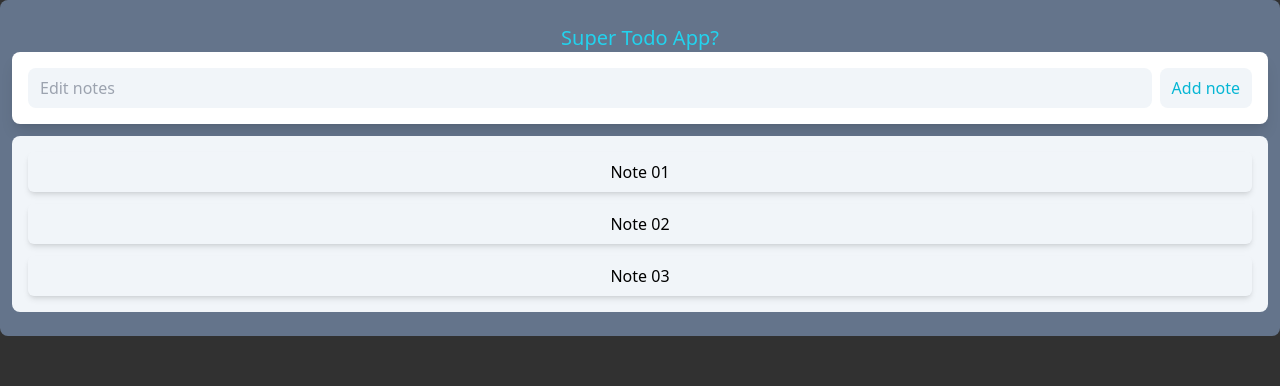
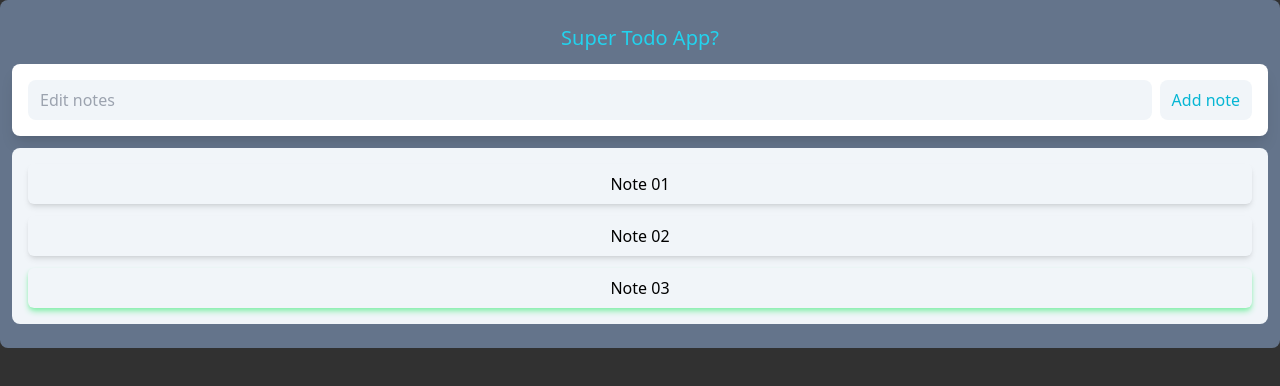
Before and after one commit to LuckyFoxCode/todo_react, a React (Vite) app: page / in a window 1280 px wide. Shown: the top 386 px of the page. Built offline with nearby package versions, Linux system fonts and the light colour scheme.

Commit message:
:sparkles: Add functionality "add & remove" notes

```diff
--- a/src/App.tsx
+++ b/src/App.tsx
@@ -1,11 +1,17 @@
+import { useState } from 'react';
 import { TodoForm, TodoList } from '@/components/Todo';
+import { todos } from './data/todos';
+import { TodosProps } from './utils/types';
 
 export const App = () => {
+  const [notes, setNotes] = useState<TodosProps[]>(todos);
   return (
     <div className="w-full bg-slate-500 rounded-lg px-3 py-6">
-      <h1 className="text-cyan-400 text-center text-xl">Super Todo App?</h1>
-      <TodoForm />
-      <TodoList />
+      <h1 className="text-cyan-400 text-center text-xl mb-3">
+        Super Todo App?
+      </h1>
+      <TodoForm setNotes={setNotes} />
+      <TodoList notes={notes} setNotes={setNotes} />
     </div>
   );
 };
--- a/src/components/Todo/TodoForm.tsx
+++ b/src/components/Todo/TodoForm.tsx
@@ -1,9 +1,39 @@
+import { useState } from 'react';
+import { TodosProps } from '@/utils/types';
 import { Button, Input } from '../common';
 
-export const TodoForm = () => {
+interface TodoFormProps {
+  setNotes: React.Dispatch<React.SetStateAction<TodosProps[]>>;
+}
+
+export const TodoForm: React.FC<TodoFormProps> = ({ setNotes }) => {
+  const [inputValue, setInputValue] = useState('');
+
+  const handleInputValue = (e: React.ChangeEvent<HTMLInputElement>) => {
+    setInputValue(e.target.value);
+  };
+  const handleSubmit = (e: React.FormEvent<HTMLFormElement>) => {
+    e.preventDefault();
+
+    setNotes((prev) => [
+      ...prev,
+      { id: crypto.randomUUID(), note: inputValue, isDone: false },
+    ]);
+
+    setInputValue('');
+  };
   return (
-    <form className="bg-white rounded-lg p-4 flex mb-3 shadow-lg">
-      <Input type="text" placeholder="Edit notes" className="mr-2" />
+    <form
+      onSubmit={handleSubmit}
+      className="bg-white rounded-lg p-4 flex mb-3 shadow-lg"
+    >
+      <Input
+        type="text"
+        placeholder="Edit notes"
+        value={inputValue}
+        onChange={handleInputValue}
+        className="mr-2"
+      />
       <Button type="submit">Add note</Button>
     </form>
   );
--- a/src/components/Todo/TodoItem.tsx
+++ b/src/components/Todo/TodoItem.tsx
@@ -1,13 +1,22 @@
+import clsx from 'clsx';
 import { TodosProps } from '@/utils/types';
 
 interface TodoItemProps {
   todo: TodosProps;
+  onClick: (id: string) => void;
 }
 
-export const TodoItem: React.FC<TodoItemProps> = ({ todo }) => {
-  const { note } = todo;
+export const TodoItem: React.FC<TodoItemProps> = ({ todo, onClick }) => {
+  const { id, note, isDone } = todo;
   return (
-    <li className="flex p-2 rounded-md shadow-md hover:shadow-cyan-200 transition-shadow justify-center">
+    <li
+      onClick={() => onClick(id)}
+      className={clsx(
+        `flex p-2 rounded-md shadow-md hover:shadow-cyan-200 transition-shadow justify-center cursor-pointer ${
+          isDone && 'shadow-green-300'
+        }`,
+      )}
+    >
       {note}
     </li>
   );
--- a/src/components/Todo/TodoList.tsx
+++ b/src/components/Todo/TodoList.tsx
@@ -1,30 +1,41 @@
 import clsx from 'clsx';
-import { todos } from '@/data/todos';
+import { TodosProps } from '@/utils/types';
 import { TodoItem } from './';
 
 interface TodoListProps {
   className?: string;
+  notes: TodosProps[];
+  setNotes: React.Dispatch<React.SetStateAction<TodosProps[]>>;
 }
 
-export const TodoList: React.FC<TodoListProps> = ({ className }) => {
+export const TodoList: React.FC<TodoListProps> = ({
+  notes,
+  className,
+  setNotes,
+}) => {
+  const handleDeleteItem = (id: string) => {
+    const filteredNotes = notes.filter((note) => note.id !== id);
+    setNotes(filteredNotes);
+  };
+
   return (
     <>
-      {todos.length ? (
+      {!notes.length ? (
+        <div className="flex flex-col items-center">
+          <h2 className="">Not found notes...</h2>
+          <p>Please add your first note 😥</p>
+        </div>
+      ) : (
         <ul
           className={clsx(
             'flex flex-col gap-3 bg-slate-100 p-4 rounded-lg',
             className,
           )}
         >
-          {([] && todos).map((todo) => (
-            <TodoItem key={todo.id} todo={todo} />
+          {([] && notes).map((todo) => (
+            <TodoItem key={todo.id} todo={todo} onClick={handleDeleteItem} />
           ))}
         </ul>
-      ) : (
-        <div className="flex flex-col items-center">
-          <h2 className="">Not found notes...</h2>
-          <p>Please add your first note 😥</p>
-        </div>
       )}
     </>
   );
--- a/src/components/common/Input.tsx
+++ b/src/components/common/Input.tsx
@@ -4,17 +4,23 @@ interface InputProps {
   type: 'text' | 'password';
   placeholder: string;
   className?: string;
+  value?: string;
+  onChange?: (e: React.ChangeEvent<HTMLInputElement>) => void;
 }
 
 export const Input: React.FC<InputProps> = ({
   type,
   placeholder,
+  onChange,
   className,
+  value,
 }) => {
   return (
     <input
       type={type}
       placeholder={placeholder}
+      onChange={onChange}
+      value={value}
       className={clsx(
         'grow bg-slate-100 px-3 py-2 rounded-lg focus:outline-cyan-500 text-cyan-500',
         className,
```
